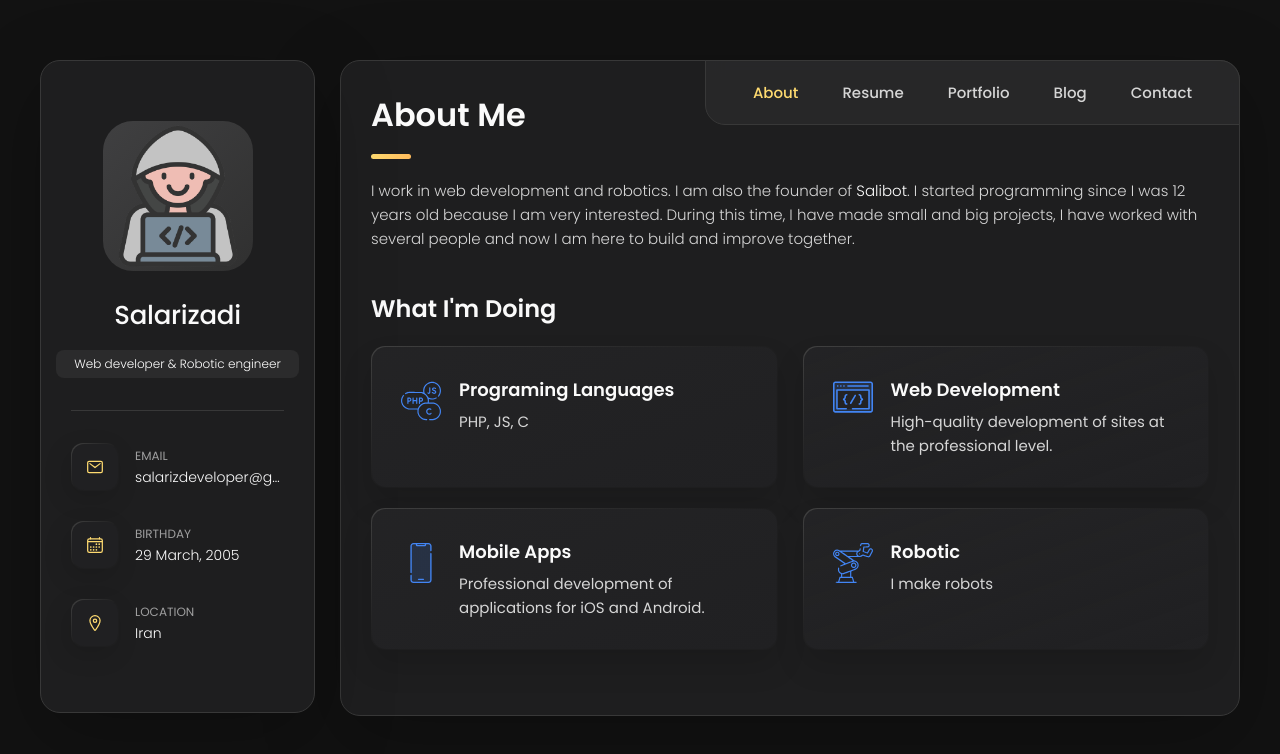
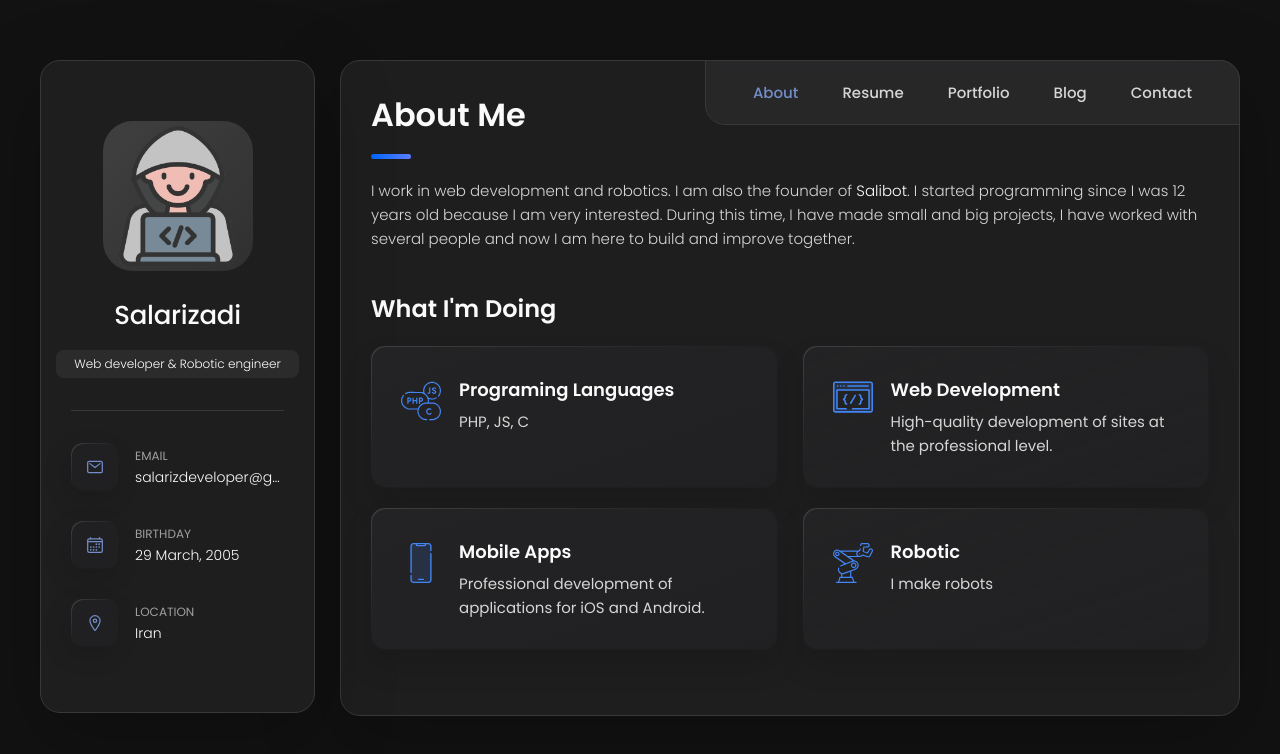
Before and after one commit to salarizadi/salarizadi.github.io, a plain HTML site: page index.html in a window 1280 px wide. Drawn offline with nearby package versions, Linux system fonts and the light colour scheme.

Commit message:
Update style.css

```diff
--- a/assets/css/style.css
+++ b/assets/css/style.css
@@ -1,38 +1,11 @@
 /** copyright 2022 @codewithsadee */
 :root {
-  --bg-gradient-onyx: linear-gradient(
-    to bottom right,
-    hsl(240, 1%, 25%) 3%,
-    hsl(0, 0%, 19%) 97%
-  );
-  --bg-gradient-jet: linear-gradient(
-    to bottom right,
-    hsla(240, 1%, 18%, 0.251) 0%,
-    hsla(240, 2%, 11%, 0) 100%
-  ), hsl(240, 2%, 13%);
-  --bg-gradient-yellow-1: linear-gradient(
-    to bottom right,
-    hsl(45, 100%, 71%) 0%,
-    hsla(36, 100%, 69%, 0) 50%
-  );
-  --bg-gradient-yellow-2: linear-gradient(
-    135deg,
-    hsla(45, 100%, 71%, 0.251) 0%,
-    hsla(35, 100%, 68%, 0) 59.86%
-  ), hsl(240, 2%, 13%);
-  --border-gradient-onyx: linear-gradient(
-    to bottom right,
-    hsl(0, 0%, 25%) 0%,
-    hsla(0, 0%, 25%, 0) 50%
-  );
-  --text-gradient-yellow: linear-gradient(
-    to right,
-    hsl(45, 100%, 72%),
-    hsl(35, 100%, 68%)
-  );
-
-  /* solid */
-
+    --bg-gradient-onyx: linear-gradient( to bottom right, hsl(240, 1%, 25%) 3%, hsl(0, 0%, 19%) 97% );
+    --bg-gradient-jet: linear-gradient( to bottom right, hsla(240, 1%, 18%, 0.251) 0%, hsla(240, 2%, 11%, 0) 100% ), hsl(240, 2%, 13%);
+    --bg-gradient-yellow-1: linear-gradient( to bottom right, hsl(260.31deg 100% 50%) 0%, hsla(36, 100%, 69%, 0) 50% );
+    --bg-gradient-yellow-2: linear-gradient( 135deg, hsla(45, 100%, 71%, 0.251) 0%, hsla(35, 100%, 68%, 0) 59.86% ), hsl(240, 2%, 13%);
+    --border-gradient-onyx: linear-gradient( to bottom right, hsl(0, 0%, 25%) 0%, hsla(0, 0%, 25%, 0) 50% );
+    --text-gradient-yellow: linear-gradient( to right, hsl(216deg 100% 50%), hsl(227.51deg 100% 68%) );
     --jet: hsl(0, 0%, 22%);
     --onyx: hsl(240, 1%, 17%);
     --eerie-black-1: hsl(240, 2%, 13%);
@@ -40,20 +13,12 @@
     --smoky-black: hsl(0, 0%, 7%);
     --white-1: hsl(0, 0%, 100%);
     --white-2: hsl(0, 0%, 98%);
-  --orange-yellow-crayola: hsl(45, 100%, 72%);
-  --vegas-gold: hsl(45, 54%, 58%);
+    --orange-yellow-crayola: hsl(220.85deg 44.2% 61.9%);
+    --vegas-gold: hsl(210.94deg 81.42% 57.61%);
     --light-gray: hsl(0, 0%, 84%);
     --light-gray-70: hsla(0, 0%, 84%, 0.7);
     --bittersweet-shimmer: hsl(0, 43%, 51%);
-
-  /**
-   * typography
-   */
-
-  /* font-family */
     --ff-poppins: 'Poppins', sans-serif;
-
-  /* font-size */
     --fs-1: 24px;
     --fs-2: 18px;
     --fs-3: 17px;
@@ -62,30 +27,17 @@
     --fs-6: 14px;
     --fs-7: 13px;
     --fs-8: 11px;
-
-  /* font-weight */
     --fw-300: 300;
     --fw-400: 400;
     --fw-500: 500;
     --fw-600: 600;
-
-  /**
-   * shadow
-   */
-
     --shadow-1: -4px 8px 24px hsla(0, 0%, 0%, 0.25);
     --shadow-2: 0 16px 30px hsla(0, 0%, 0%, 0.25);
     --shadow-3: 0 16px 40px hsla(0, 0%, 0%, 0.25);
     --shadow-4: 0 25px 50px hsla(0, 0%, 0%, 0.15);
     --shadow-5: 0 24px 80px hsla(0, 0%, 0%, 0.25);
-
-  /**
-   * transition
-   */
-
     --transition-1: 0.25s ease;
     --transition-2: 0.5s ease-in-out;
-
 }
 
 *, *::before, *::after {
```
Lines whose indentation alone changed are shown as unchanged.
